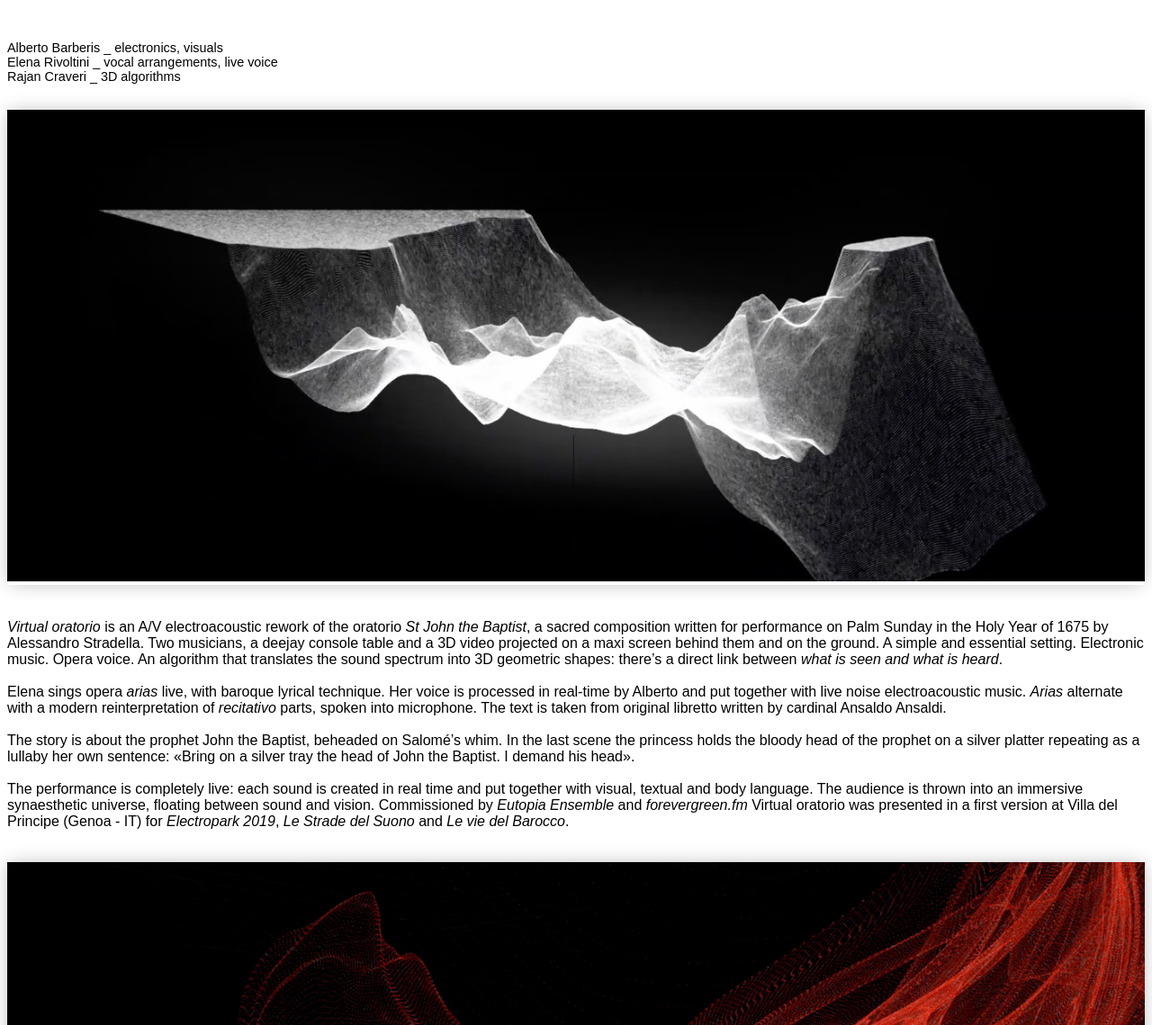
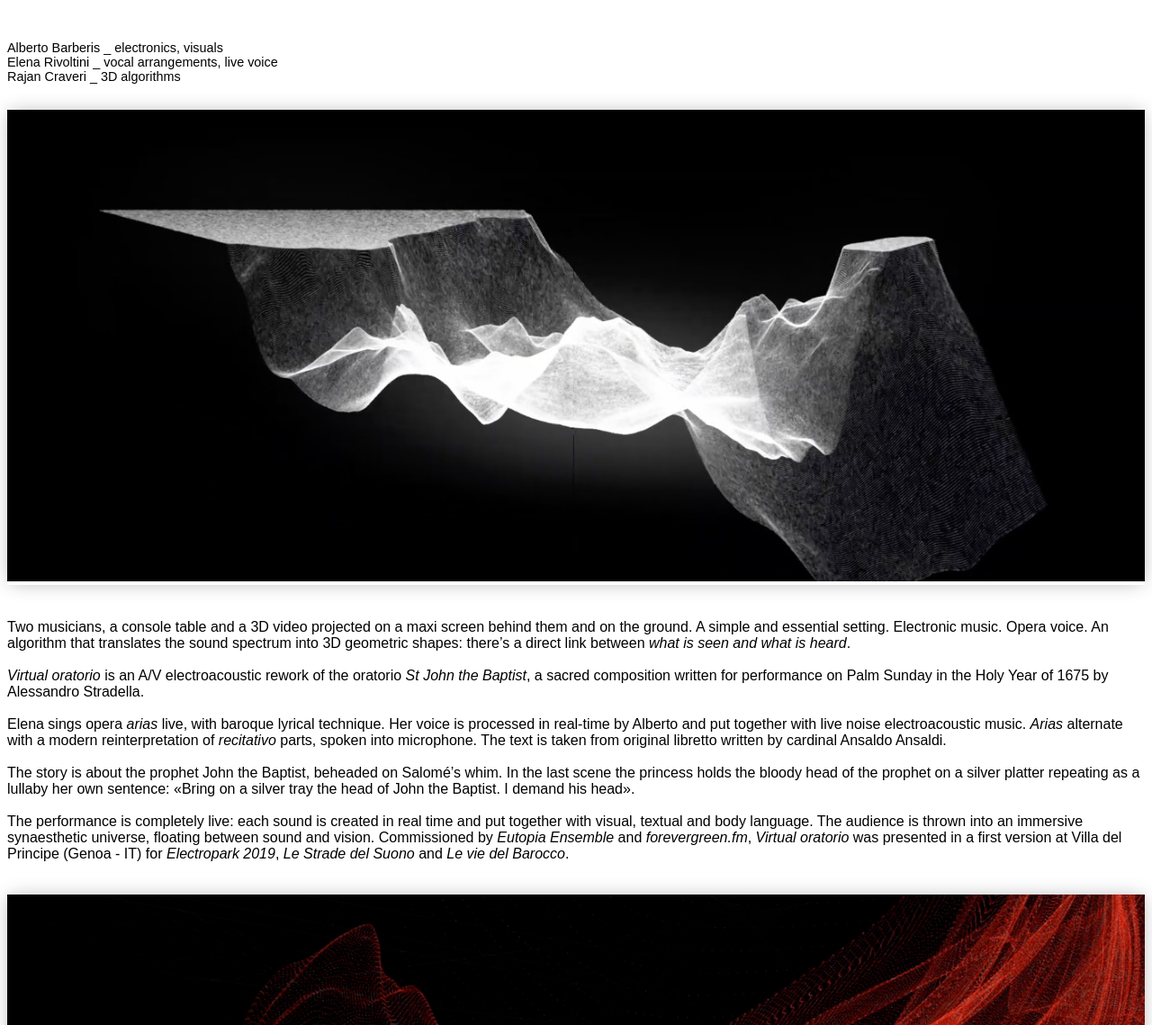
Before and after one commit to albertobarberis/oratorio_virtuale_en, a plain HTML site: page home.html in a window 1280 px wide. Shown: the top 1139 px of the page at 90% size. Drawn offline with nearby package versions, Linux system fonts and the light colour scheme.

Commit message:
Update home.html

```diff
--- a/home.html
+++ b/home.html
@@ -26,11 +26,13 @@
         </div>
       <br>
 
+       Two musicians, a console table and a 3D video projected on a maxi screen behind them and on the ground.
+        A simple and essential setting. Electronic music. Opera voice.
+        An algorithm that translates the sound spectrum into 3D geometric shapes: there’s a direct link between <i>what is seen and what is heard</i>.
+        <br><br>
+
         <i>Virtual oratorio</i> is an A/V electroacoustic rework of the oratorio <i>St John the Baptist</i>,
         a sacred composition written for performance on Palm Sunday in the Holy Year of 1675 by Alessandro Stradella.
-        Two musicians, a deejay console table and a 3D video projected on a maxi screen behind them and on the ground.
-        A simple and essential setting. Electronic music. Opera voice.
-        An algorithm that translates the sound spectrum into 3D geometric shapes: there’s a direct link between <i>what is seen and what is heard</i>.
 
       <br><br>
       Elena sings opera <i>arias</i> live, with baroque lyrical technique. Her voice is processed in real-time by Alberto
@@ -46,7 +48,7 @@ In the last scene the princess holds the bloody head of the prophet on a silver
 
 The performance is completely live: each sound is created in real time and put together with visual, textual and body language.
 The audience is thrown into an immersive synaesthetic universe, floating between sound and vision.
-Commissioned by <i>Eutopia Ensemble</i> and <i>forevergreen.fm</i> Virtual oratorio was presented
+      Commissioned by <i>Eutopia Ensemble</i> and <i>forevergreen.fm</i>, <i>Virtual oratorio</i> was presented
 in a first version at Villa del Principe (Genoa - IT) for <i>Electropark 2019</i>,
 <i>Le Strade del Suono</i> and <i>Le vie del Barocco</i>.
 
```
